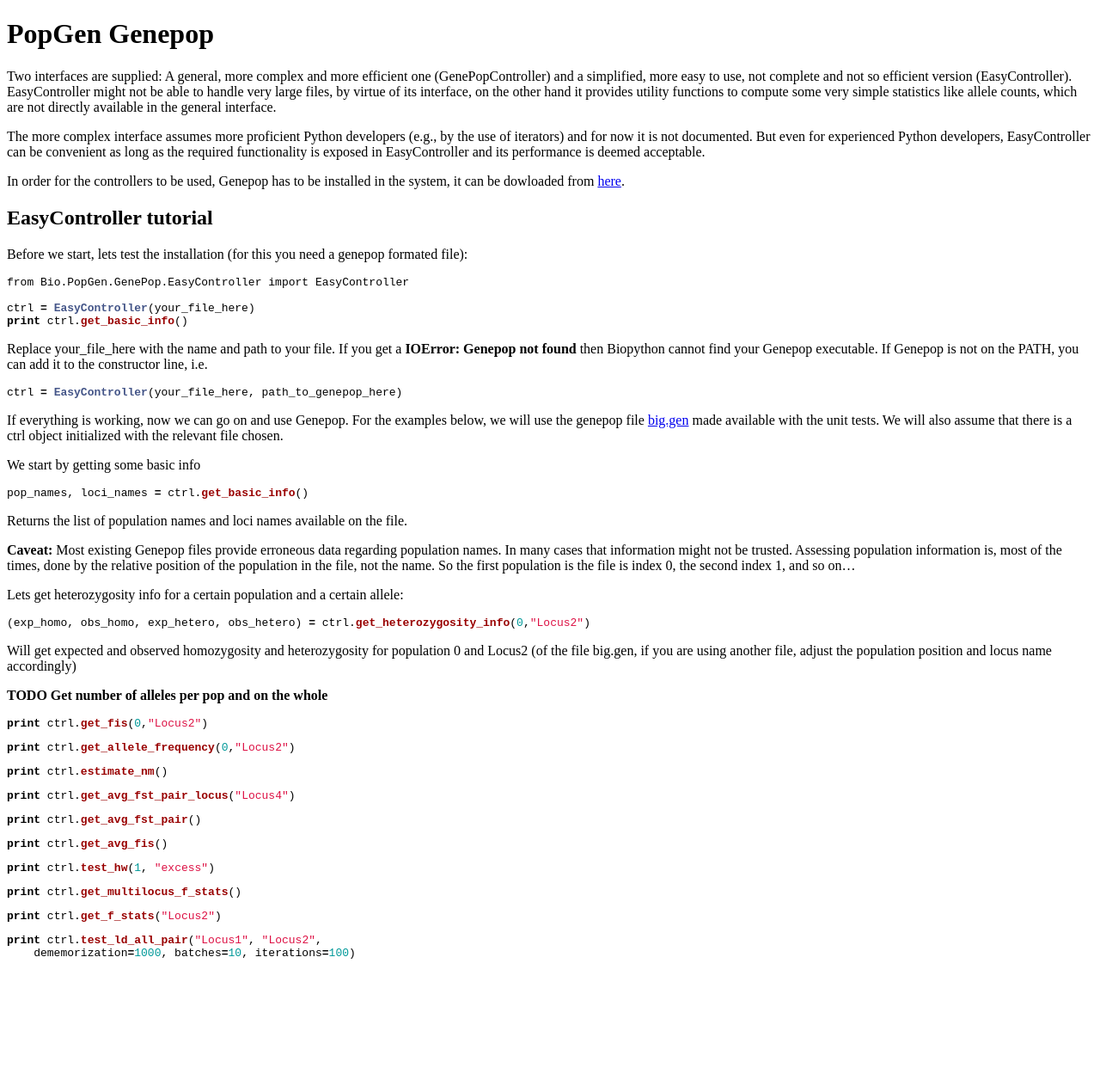
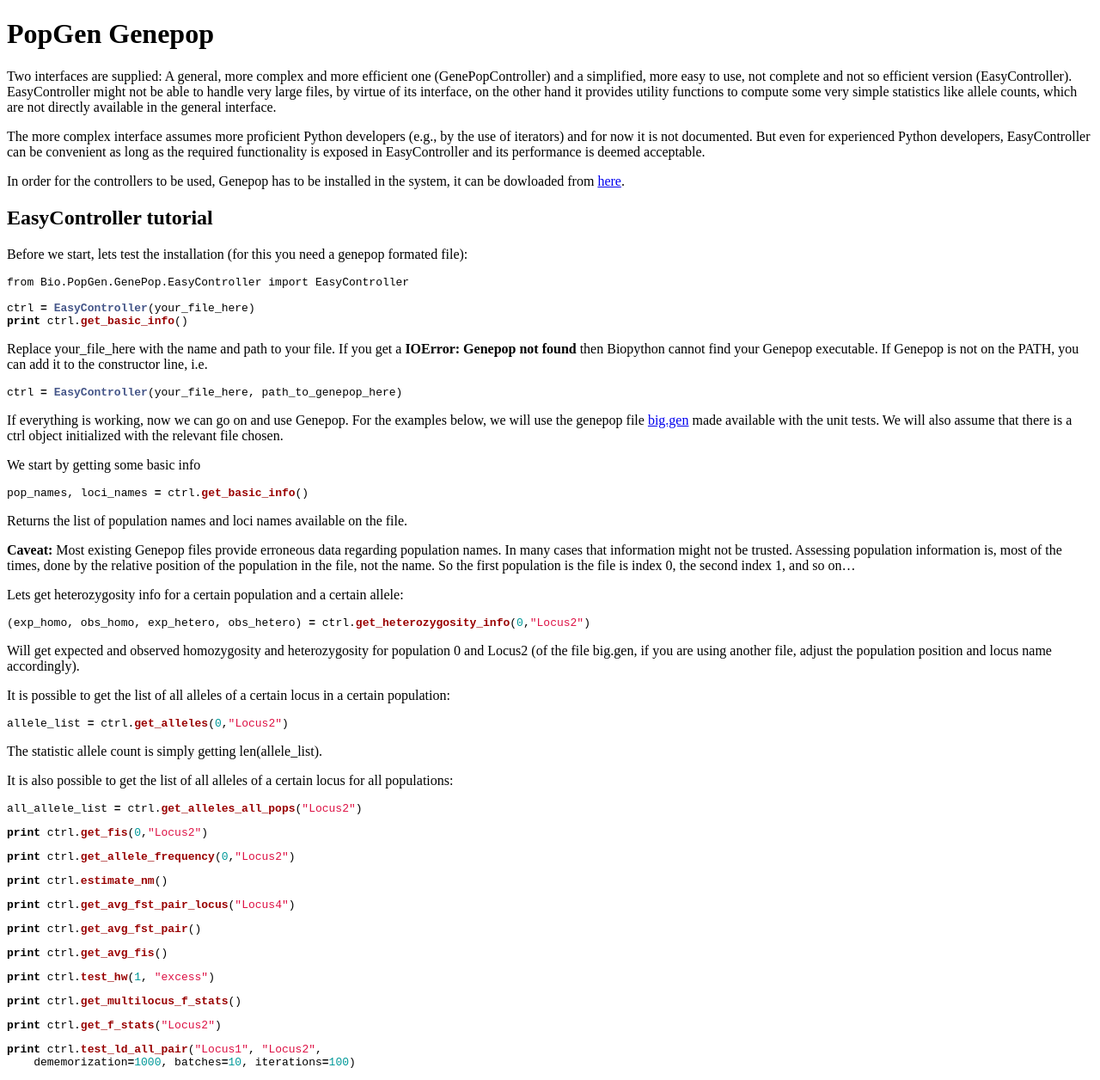
Before and after one commit to biopython/biopython.github.io, a Jekyll site: the page built from wiki/PopGen_Genepop.md, in a window 1280 px wide. Shown: the whole page at 86% size. Built offline with Jekyll 4.4.1, drawn with Linux system fonts in a browser that asks for light colours; before the commit the page ends 1129 px from its top, so only the background shows below that.

Commit message:
Change to wiki page

````diff
--- a/wiki/PopGen_Genepop.md
+++ b/wiki/PopGen_Genepop.md
@@ -75,9 +75,23 @@ allele:
 
 Will get expected and observed homozygosity and heterozygosity for
 population 0 and Locus2 (of the file big.gen, if you are using another
-file, adjust the population position and locus name accordingly)
+file, adjust the population position and locus name accordingly).
 
-**TODO Get number of alleles per pop and on the whole**
+It is possible to get the list of all alleles of a certain locus in a
+certain population:
+
+``` python
+allele_list = ctrl.get_alleles(0,"Locus2")
+```
+
+The statistic allele count is simply getting len(allele\_list).
+
+It is also possible to get the list of all alleles of a certain locus
+for all populations:
+
+``` python
+all_allele_list = ctrl.get_alleles_all_pops("Locus2")
+```
 
 ``` python
 print ctrl.get_fis(0,"Locus2")
````
Also changed, not shown: 1 other file.
